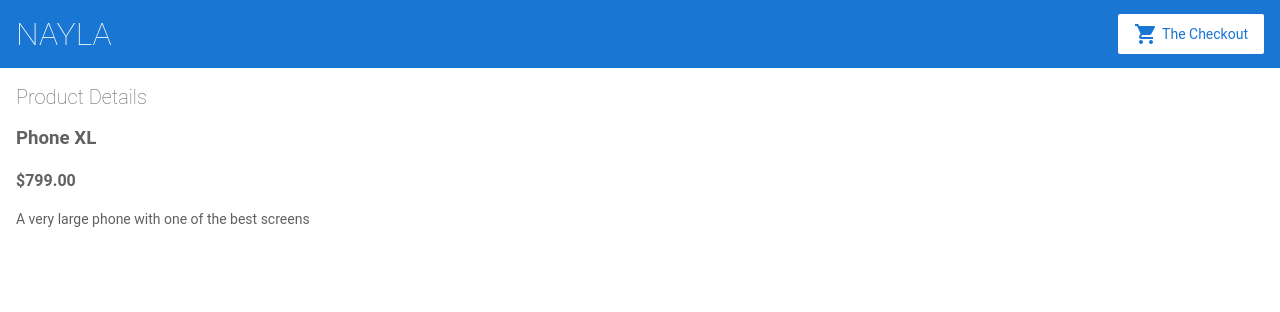
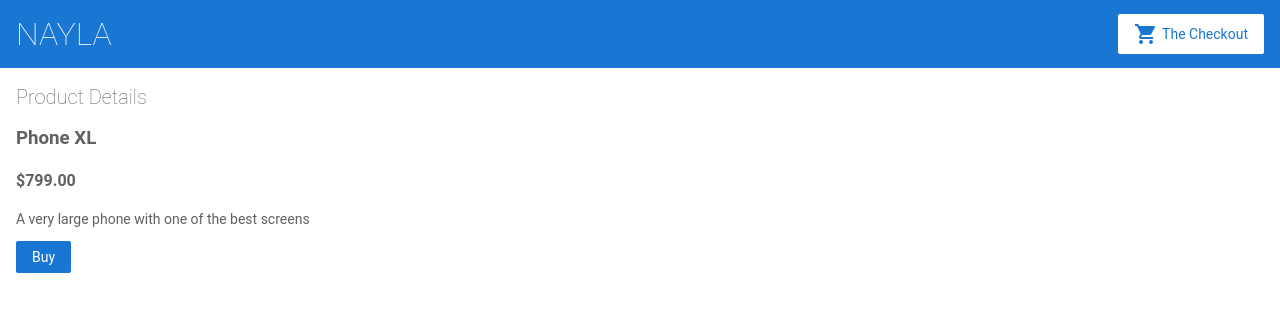
Before and after one commit to marcianomoreno/angular-getting-started, an Angular app: page /products/1 in a window 1280 px wide. Shown: the top 312 px of the page. Built offline with nearby package versions, Linux system fonts and the light colour scheme.

Commit message:
Integrated cart service to product details

```diff
--- a/src/app/product-details/product-details.component.html
+++ b/src/app/product-details/product-details.component.html
@@ -4,4 +4,5 @@
   <h3>{{ product.name }}</h3>
   <h4>{{ product.price | currency }}</h4>
   <p>{{ product.description }}</p>
+  <button type="button" (click)="addToCart(product)">Buy</button>
 </div>
--- a/src/app/product-details/product-details.component.ts
+++ b/src/app/product-details/product-details.component.ts
@@ -1,6 +1,7 @@
 import { Component, OnInit } from '@angular/core';
 import { ActivatedRoute } from '@angular/router';
 import { Product, products } from '../products';
+import { CartService } from '../cart.service';
 
 @Component({
   selector: 'app-product-details',
@@ -10,7 +11,10 @@
 export class ProductDetailsComponent implements OnInit {
   product: Product | undefined;
 
-  constructor(private route: ActivatedRoute) { }
+  constructor(
+    private route: ActivatedRoute,
+    private cartService: CartService
+    ) { }
 
   ngOnInit(): void {
     const routeParams = this.route.snapshot.paramMap;
@@ -18,4 +22,9 @@
     this.product = products.find(product => product.id === productIdFromRoute);
   }
 
+  addToCart(product: Product) {
+    this.cartService.addToCart(product);
+    window.alert('Your product has been added to the cart!');
+  }
+
 }
```
